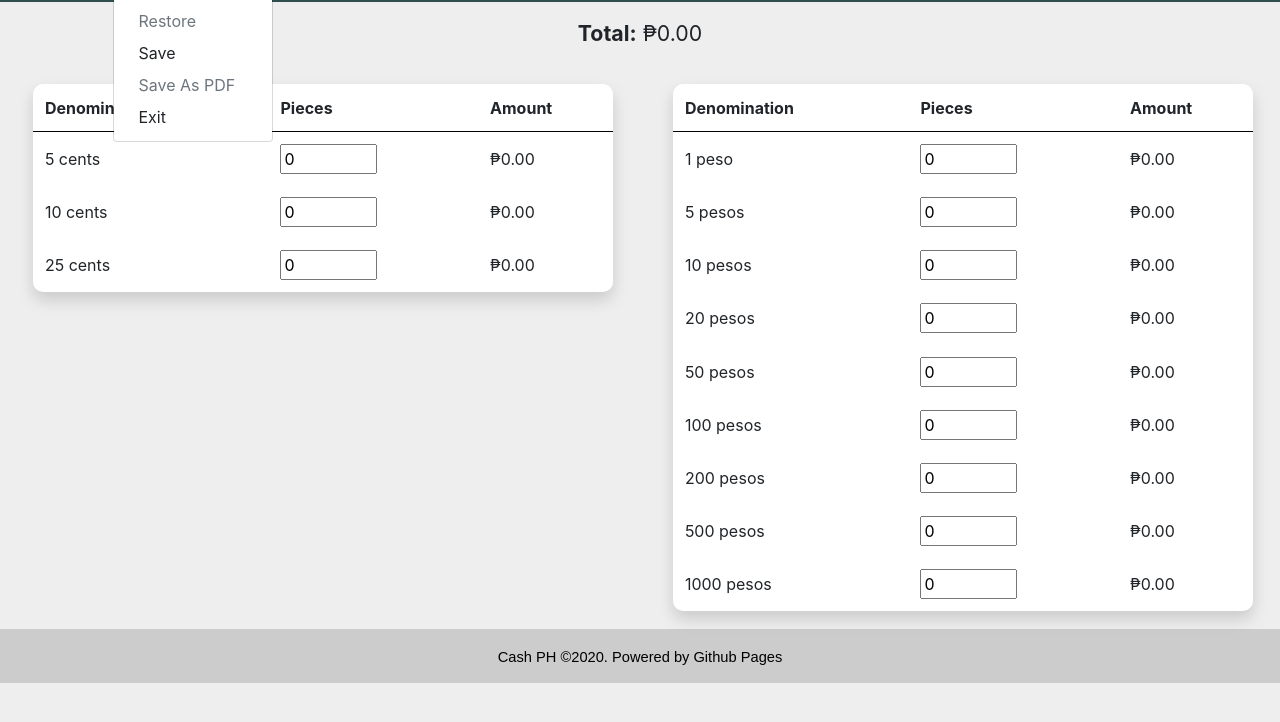
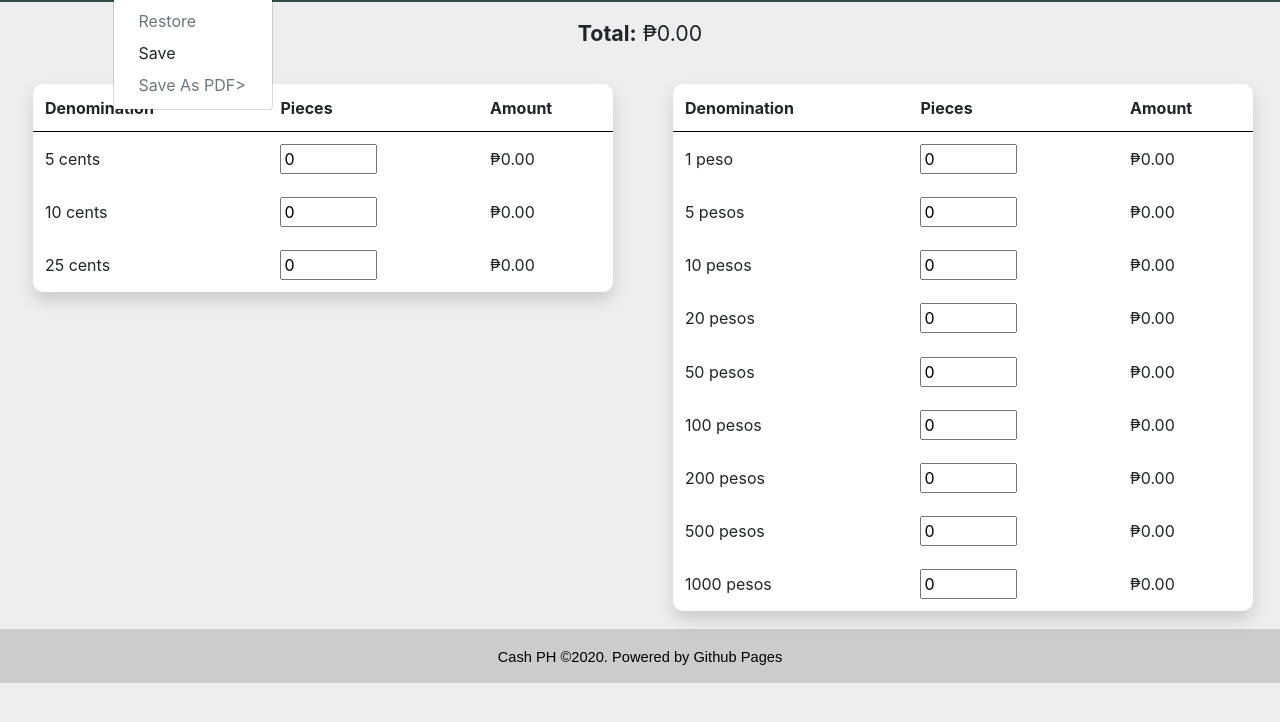
Before and after one commit to johndev4/cash-ph, a plain HTML site: page index.html in a window 1280 px wide. Both pictures are taken after a click on the button "Menu". Shown: the part 54-776 px from the top of the page. Drawn offline with nearby package versions, Linux system fonts and the light colour scheme.

Commit message:
Update index.html

```diff
--- a/index.html
+++ b/index.html
@@ -38,8 +38,7 @@
                         <div class="dropdown-menu" aria-labelledby="navbarDropdownMenuLink">
                             <button class="dropdown-item" id="restore">Restore</button>
                             <button class="dropdown-item" id="save">Save</button>
-                            <button class="dropdown-item" id="save-as-pdf">Save As PDF</button>
-                            <button class="dropdown-item" id="exit">Exit</button>
+                            <button class="dropdown-item" id="save-as-pdf">Save As PDF></button>
                         </div>
                     </li>
                     <li class="nav-item dropdown">
```
